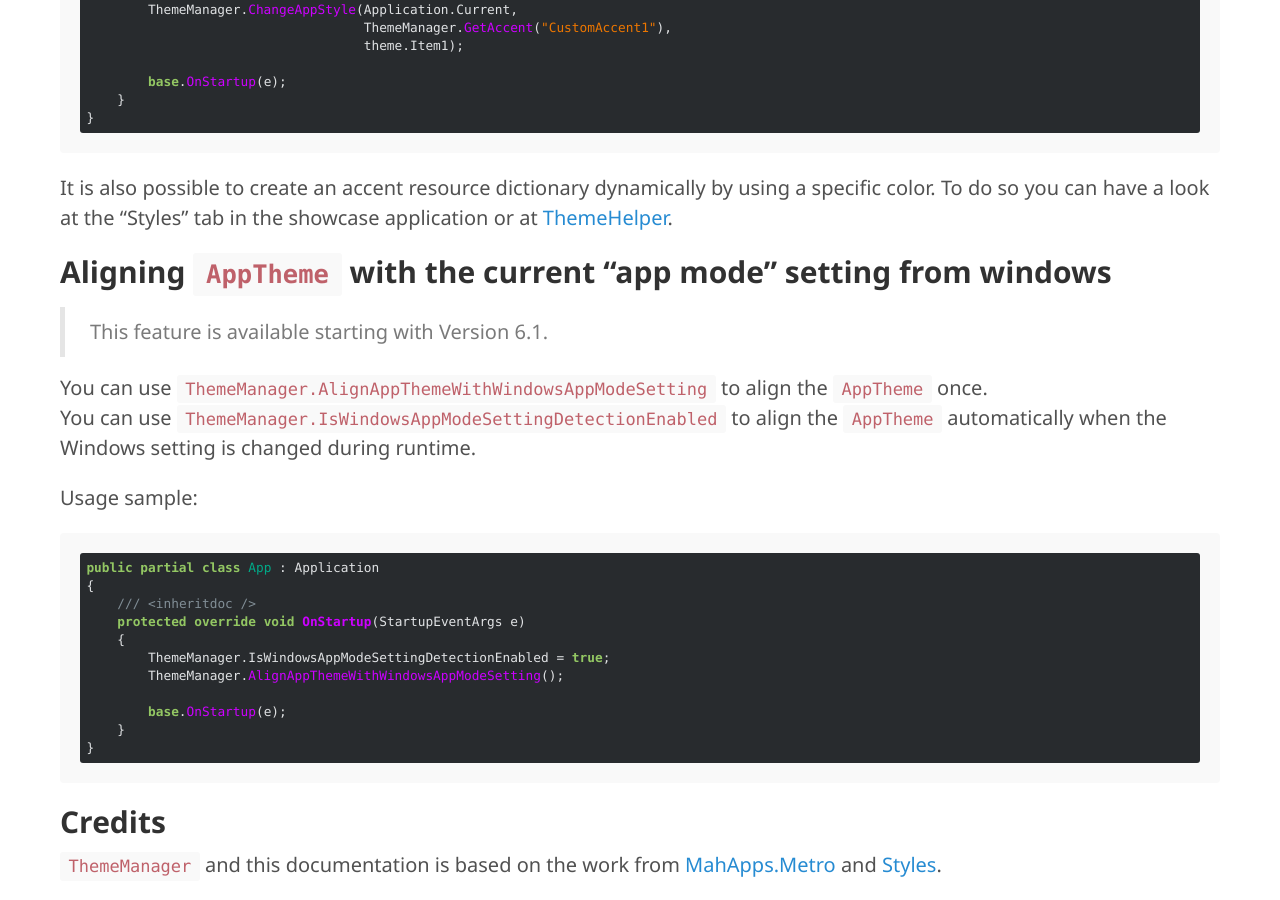
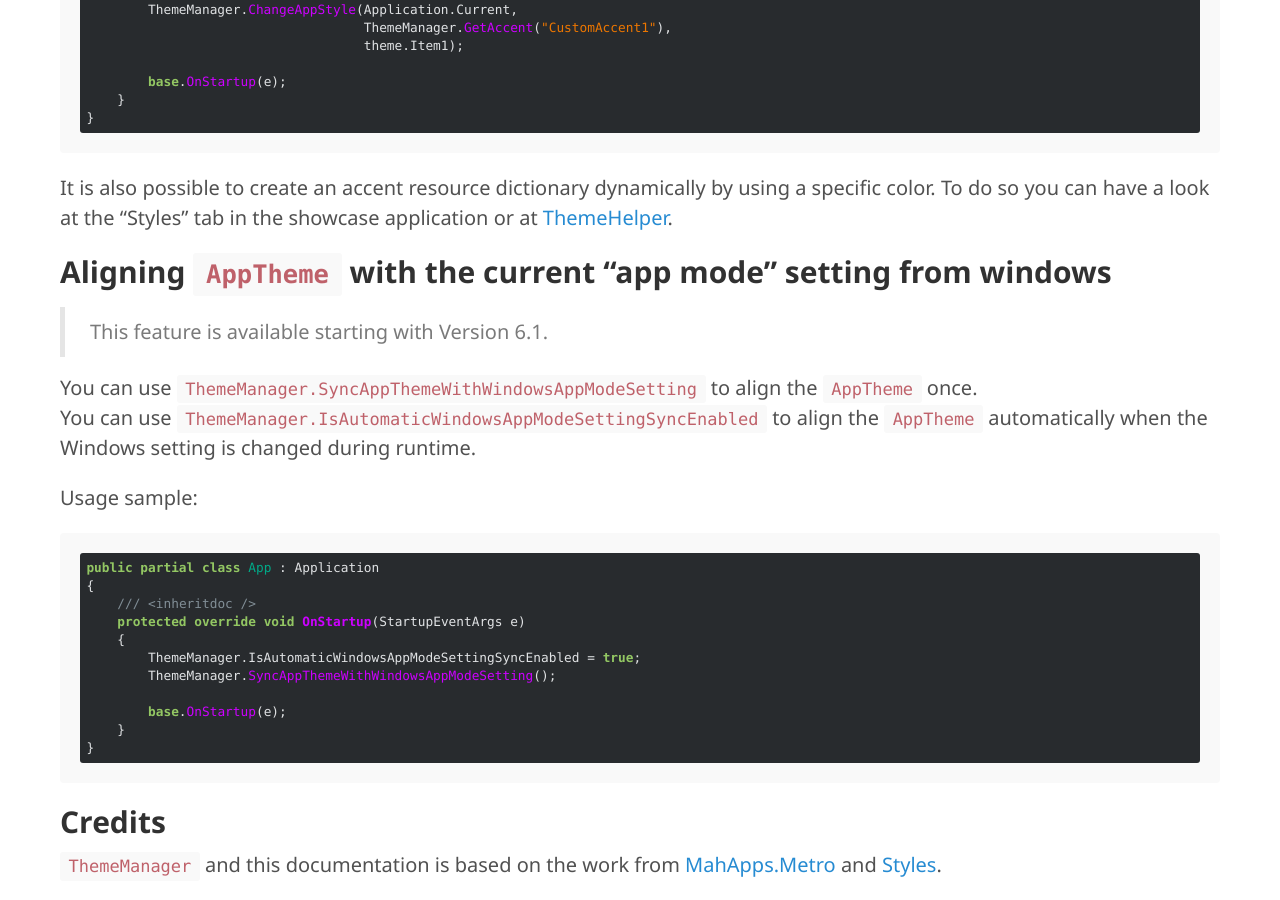
Before and after one commit to fluentribbon/fluentribbon.github.io, a Jekyll site: the page built from documentation/styles.md, in a window 1280 px wide and 900 px high, scrolled down 4777 px. Built offline with Jekyll 4.4.1, drawn with Linux system fonts in a browser that asks for light colours.

Commit message:
Renaming "app mode" methods

```diff
--- a/documentation/styles.md
+++ b/documentation/styles.md
@@ -219,8 +219,8 @@ To do so you can have a look at the "Styles" tab in the showcase application or
 ## Aligning `AppTheme` with the current "app mode" setting from windows {#appmode}
 > This feature is available starting with Version 6.1.
 
-You can use `ThemeManager.AlignAppThemeWithWindowsAppModeSetting` to align the `AppTheme` once.
-You can use `ThemeManager.IsWindowsAppModeSettingDetectionEnabled` to align the `AppTheme` automatically when the Windows setting is changed during runtime.
+You can use `ThemeManager.SyncAppThemeWithWindowsAppModeSetting` to align the `AppTheme` once.
+You can use `ThemeManager.IsAutomaticWindowsAppModeSettingSyncEnabled` to align the `AppTheme` automatically when the Windows setting is changed during runtime.
 
 Usage sample:
 
@@ -230,8 +230,8 @@ public partial class App : Application
     /// <inheritdoc />
     protected override void OnStartup(StartupEventArgs e)
     {
-        ThemeManager.IsWindowsAppModeSettingDetectionEnabled = true;
-        ThemeManager.AlignAppThemeWithWindowsAppModeSetting();
+        ThemeManager.IsAutomaticWindowsAppModeSettingSyncEnabled = true;
+        ThemeManager.SyncAppThemeWithWindowsAppModeSetting();
 
         base.OnStartup(e);
     }
```
